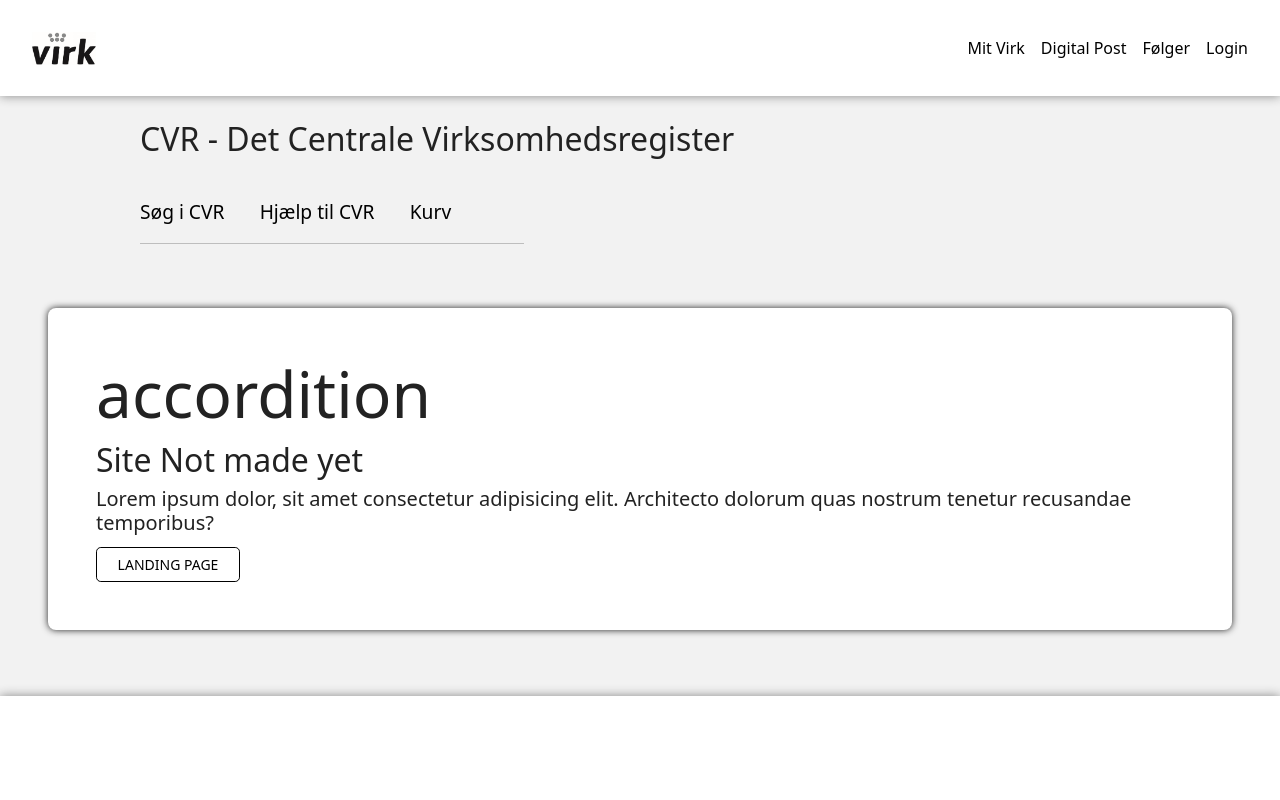
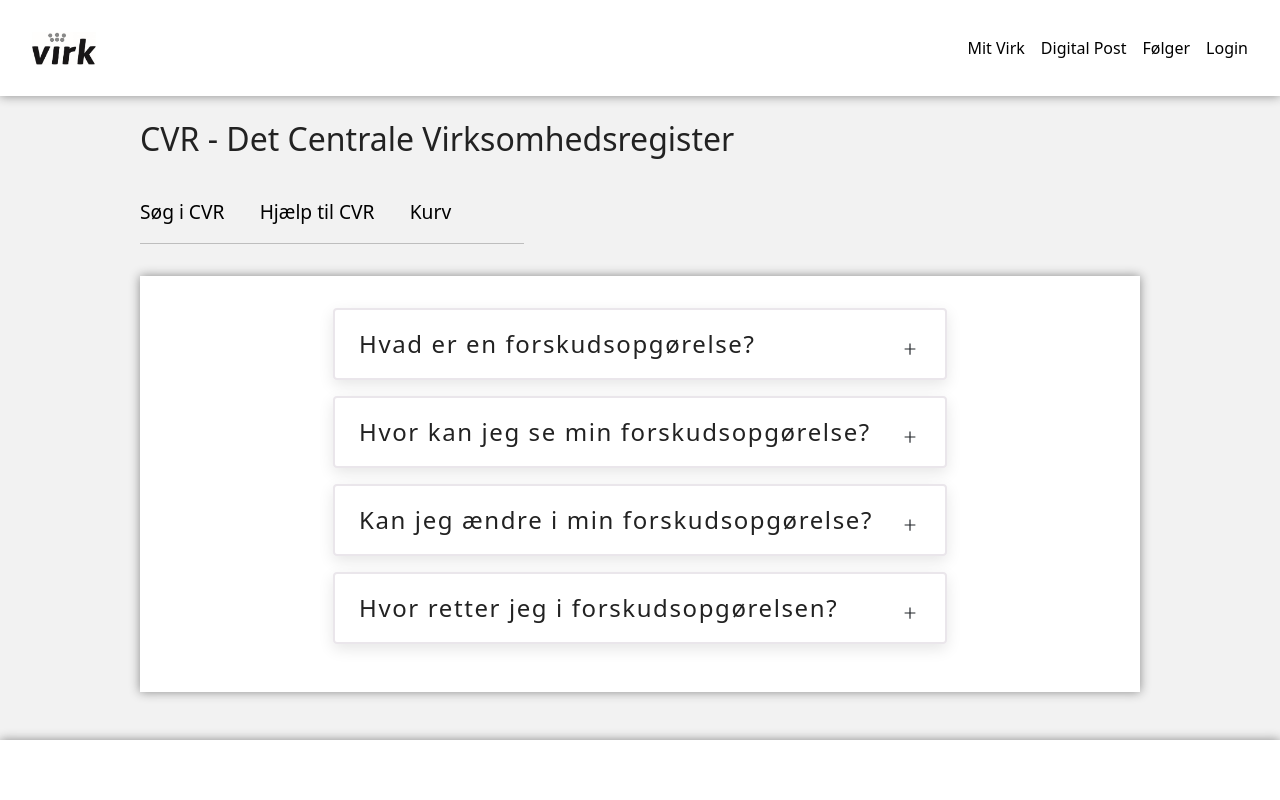
Before and after one commit to KristianMeier/cvr-react-typescript, a React (Create React App) app: page /accordition in a window 1280 px wide. Shown: the top 800 px of the page. Built offline with nearby package versions, Linux system fonts and the light colour scheme.

Commit message:
det virker før refactor til typescript

```diff
--- a/src/App.tsx
+++ b/src/App.tsx
@@ -5,6 +5,7 @@
 import LandingPage from './Pages/LandingPage'
 import Help from './Pages/Help'
 import Review from './Pages/Review'
+import Accordition from './Project/Accordition'
 
 const App = () => (
   <BrowserRouter>
@@ -13,6 +14,7 @@
         <Route index element={<LandingPage />} />
         <Route path='help' element={<Help />} />
         <Route path='review' element={<Review />} />
+        <Route path='accordition' element={<Accordition />} />
         <Route path=':routeParams' element={<Page />} />
       </Route>
     </Routes>
--- a/src/Components/Styles/GlobalStyles.tsx
+++ b/src/Components/Styles/GlobalStyles.tsx
@@ -6,6 +6,10 @@
     --border-shadow: 0 0 10px 0 #888888;
     --transition: all 0.2s linear;
     --transform: scale(1.1);
+    --spacing: 0.1rem;
+    --radius: 0.25rem;
+    --light-shadow: 0 5px 15px rgba(0, 0, 0, 0.1);
+    --dark-shadow: 0 5px 15px rgba(0, 0, 0, 0.2);
   }
 
 * {
--- a/src/Fixtures/Data.tsx
+++ b/src/Fixtures/Data.tsx
@@ -207,3 +207,26 @@
     ],
   },
 }
+
+export const accorditionData = [
+  {
+    id: 1,
+    title: 'Hvad er en forskudsopgørelse?',
+    info: 'En forskudsopgørelse er en oversigt over de tal, som Skattestyrelsen anvender til at beregne din skat ud fra. Du kan sammenligne opgørelsen med et budget, da det er et skøn over, hvad Skattestyrelsen forventer, at du har af indkomst og fradrag i det kommende år. Det er vigtigt at du retter forskudsopgørelsen til, når der sker ændringer i din økonomi Forskudsopgørelsen gøres tilgængelig for privatpersoner i november måned og beregnes med udgangspunkt i dine oplysninger fra tidligere. Dine oplysninger kan være op til to år gamle.',
+  },
+  {
+    id: 2,
+    title: 'Hvor kan jeg se min forskudsopgørelse?',
+    info: ' Forskudsopgørelsen er digital og ligger tilgængelig på Skattestyrelsens hjemmeside. Du kan finde den ved at logge på TastSelv. Udover at du kan få et indblik i din forskudsopgørelse, kan du ligeledes tage et kig på din årsopgørelse. Den kigger, modsat forskudsopgørelsen, bagud og viser dine faktiske tal. Dermed kan du få et indblik i, hvad du reelt har tjent, og hvad dit fradrag og din skattesats har været det seneste år.',
+  },
+  {
+    id: 3,
+    title: 'Kan jeg ændre i min forskudsopgørelse?',
+    info: 'Ja, du kan sagtens ændre i din forskudsopgørelse løbende. Det er altid en god ide at tjekke, at tallene i din forskudsopgørelse passer. På den måde undgår du at betale for lidt i skat og dermed blive opkrævet en stor restskat, når året er omme. Det er særligt en god idé at ændre i forskudsopgørelsen, hvis der sker større ændringer i din indkomst, så den passer med din nuværende indkomst.',
+  },
+  {
+    id: 4,
+    title: 'Hvor retter jeg i forskudsopgørelsen?',
+    info: 'Du kan rette i din forskudsopgørelse på Skattestyrelsens hjemmeside ved at logge på TastSelv. Hvis du af visse årsager ikke har mulighed for at ændre i opgørelsen alene, kan du hente hjælp hos kommunens borgerservice eller på et bibliotek.',
+  },
+]
--- /dev/null
+++ b/src/Layout/scss/Accordition.css
@@ -0,0 +1,46 @@
+.info {
+  flex-shrink: 1;
+}
+
+.topic {
+  padding: 1rem 1.5rem;
+  border: 2px solid #eae6eb;
+  margin-bottom: 1rem;
+  border-radius: var(--radius);
+  box-shadow: var(--light-shadow);
+}
+.topic h4 {
+  text-transform: none;
+  line-height: 1.5;
+}
+.topic p {
+  color: hsl(209deg, 34%, 30%);
+  margin-bottom: 0;
+  margin-top: 0.5rem;
+}
+.topic header h4 {
+  margin-bottom: 0;
+}
+
+header {
+  display: flex;
+  justify-content: space-between;
+  align-items: center;
+}
+
+.btn {
+  background: transparent;
+  border-color: transparent;
+  width: 2rem;
+  height: 2rem;
+  background: #eae6eb;
+  display: flex;
+  align-items: center;
+  justify-content: center;
+  border-radius: 50%;
+  color: hsl(0deg, 67%, 44%);
+  cursor: pointer;
+  margin-left: 1rem;
+  align-self: center;
+  min-width: 2rem;
+}/*# sourceMappingURL=Accordition.css.map */
--- /dev/null
+++ b/src/Layout/scss/Accordition.scss
@@ -0,0 +1,49 @@
+.info {
+  flex-shrink: 1;
+}
+
+.topic {
+  padding: 1rem 1.5rem;
+  border: 2px solid #eae6eb;
+  margin-bottom: 1rem;
+  border-radius: var(--radius);
+  box-shadow: var(--light-shadow);
+
+  h4 {
+    text-transform: none;
+    line-height: 1.5;
+  }
+
+  p {
+    color: hsl(209, 34%, 30%);
+    margin-bottom: 0;
+    margin-top: 0.5rem;
+  }
+
+  header h4 {
+    margin-bottom: 0;
+  }
+}
+
+header {
+  display: flex;
+  justify-content: space-between;
+  align-items: center;
+}
+
+.btn {
+  background: transparent;
+  border-color: transparent;
+  width: 2rem;
+  height: 2rem;
+  background: #eae6eb;
+  display: flex;
+  align-items: center;
+  justify-content: center;
+  border-radius: 50%;
+  color: hsl(360, 67%, 44%);
+  cursor: pointer;
+  margin-left: 1rem;
+  align-self: center;
+  min-width: 2rem;
+}
--- a/src/Pages/PlaceholderContainer.tsx
+++ b/src/Pages/PlaceholderContainer.tsx
@@ -3,6 +3,7 @@
 //TODO2
 type PlaceholderContainerProps = { id?: number; title: string }
 
+//TODO13
 const PlaceholderContainer = ({ id, title }: PlaceholderContainerProps) => {
   return (
     <div className='placeholdercontainer-wrapper'>
--- /dev/null
+++ b/src/Project/Accordition.js
@@ -0,0 +1,36 @@
+import { accorditionData } from '../Fixtures/Data'
+import { useState } from 'react'
+import { AiOutlineMinus, AiOutlinePlus } from 'react-icons/ai'
+import '../Layout/scss/PlaceHolderContainer.css'
+import '../Layout/scss/Accordition.css'
+
+const Topic = ({ title, info }) => {
+  const [showInfo, setShowInfo] = useState(false)
+  return (
+    <article className='topic'>
+      <header>
+        <h4>{title}</h4>
+        <button className='btn' onClick={() => setShowInfo(!showInfo)}>
+          {showInfo ? <AiOutlineMinus /> : <AiOutlinePlus />}
+        </button>
+      </header>
+      {showInfo && <p>{info}</p>}
+    </article>
+  )
+}
+
+function Accordition() {
+  return (
+    <div className='placeholdercontainer-wrapper'>
+      <div className='container-place'>
+        <section className='info'>
+          {accorditionData.map((topic) => {
+            return <Topic key={topic.id} {...topic}></Topic>
+          })}
+        </section>
+      </div>
+    </div>
+  )
+}
+
+export default Accordition
```
Also changed, not shown: 2 other files (tests, documents, lock files or other folders).
